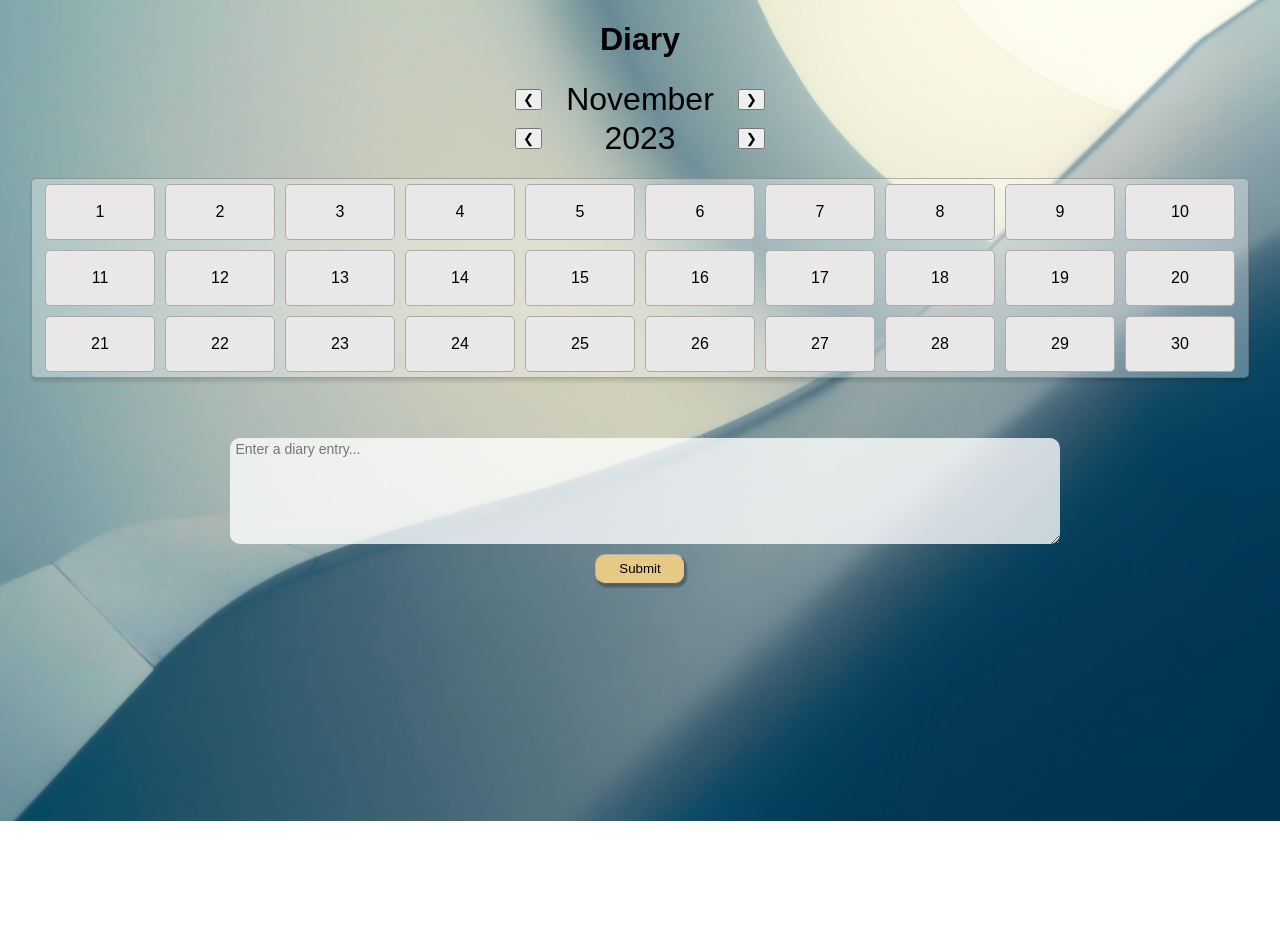
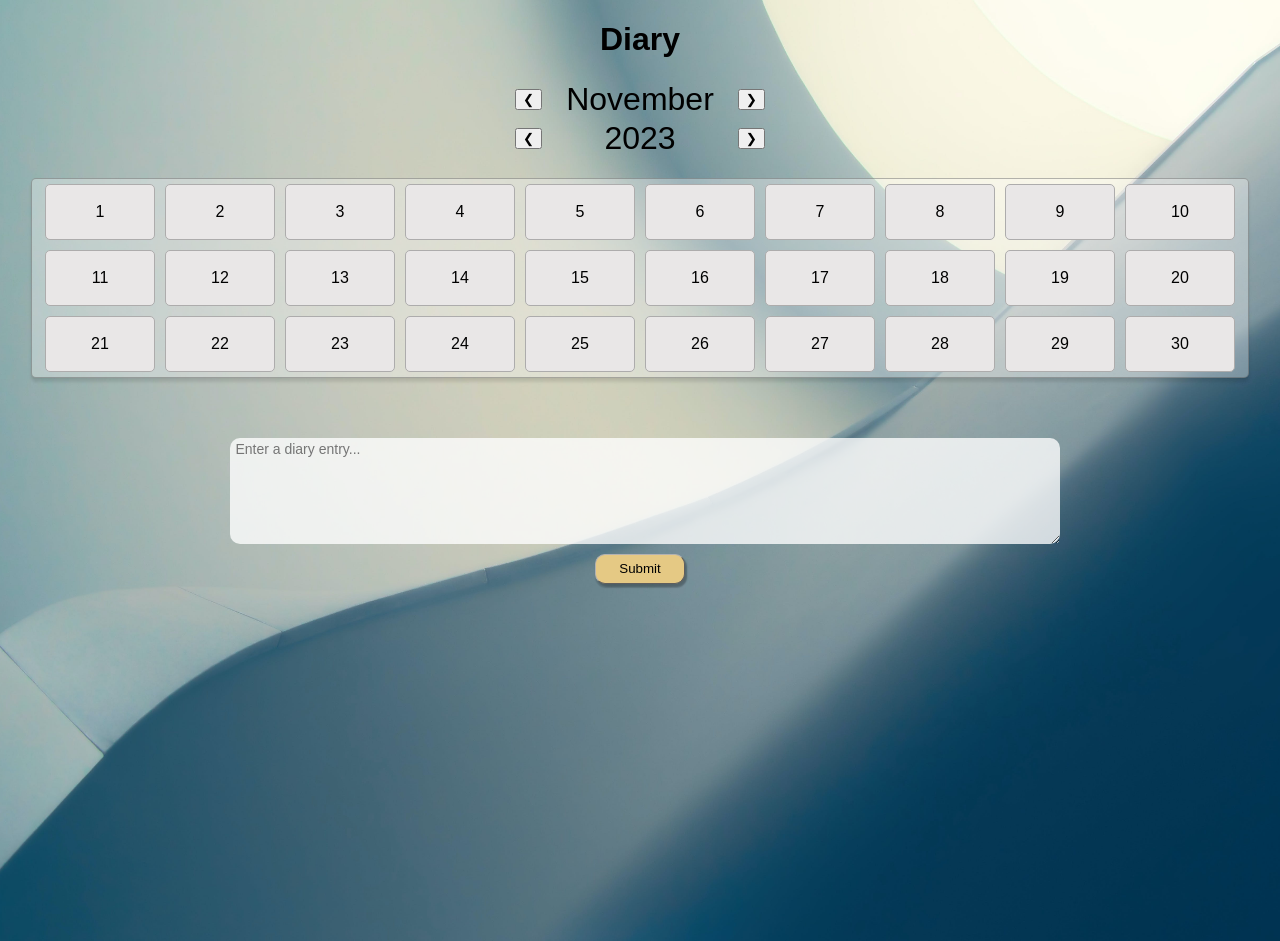
Before and after one commit to IntermediaDesigns/Hmh-Wk5-React, a Next.js app in the folder diary-project/: page / in a window 1280 px wide. Before the commit the page ends 821 px from the top, so only its background shows below. Built offline with nearby package versions, Linux system fonts and the light colour scheme.

Commit message:
more styling

```diff
--- a/diary-project/src/app/globals.css
+++ b/diary-project/src/app/globals.css
@@ -7,7 +7,7 @@ body {
        background-size: cover;
        background-position: center;
        background-repeat: no-repeat;
-       height: 100vh;
+       height: 115vh;
        margin: 0;
        padding: 0;
 }
@@ -130,17 +130,19 @@ textarea {
 }
 
 .delete{
+       display: flex;
        margin-right: 10px;
+       text-align: left;
 }
 
 .break{
        display: block;
        margin-bottom: 10px;
        font-weight: 700;
+       text-align: left;
 }
 
-.listEdit {
+.listEdit, ul {
        display: block;
-
-
+       text-align: left;
 }
```
